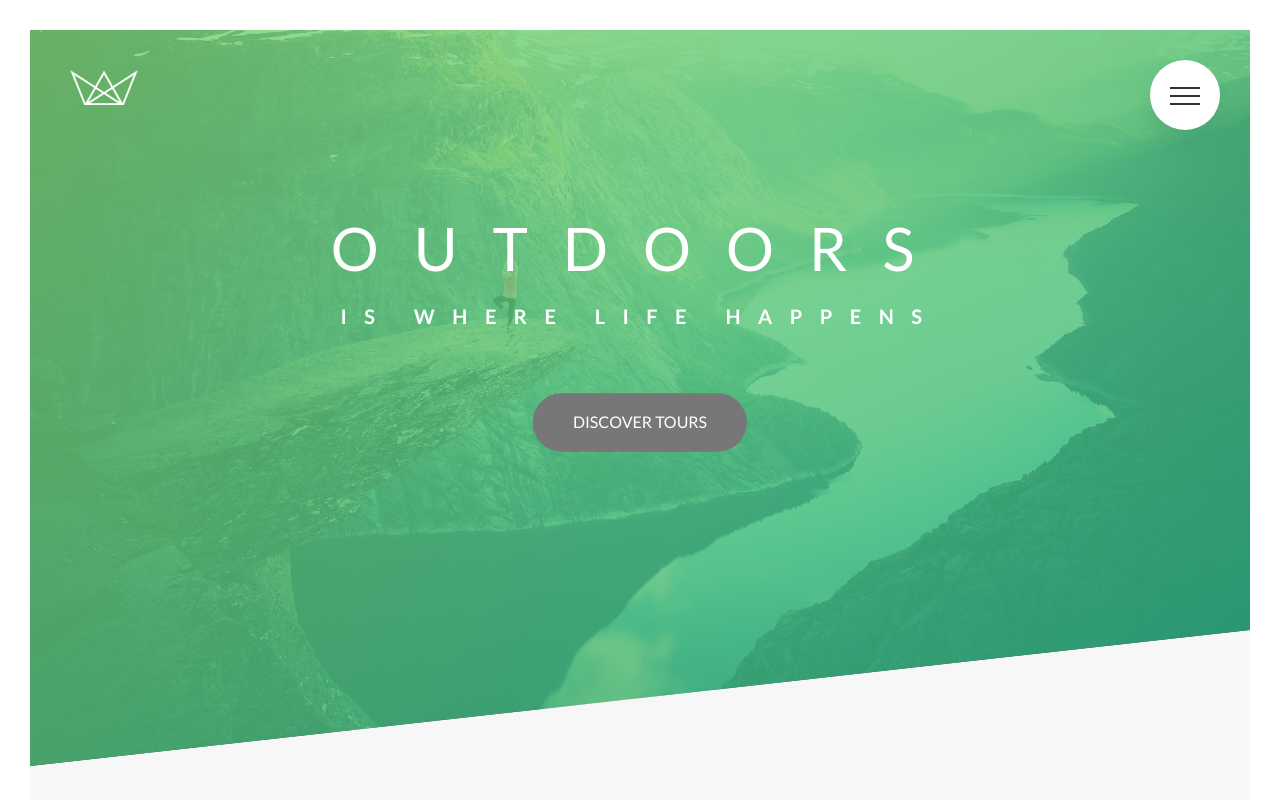
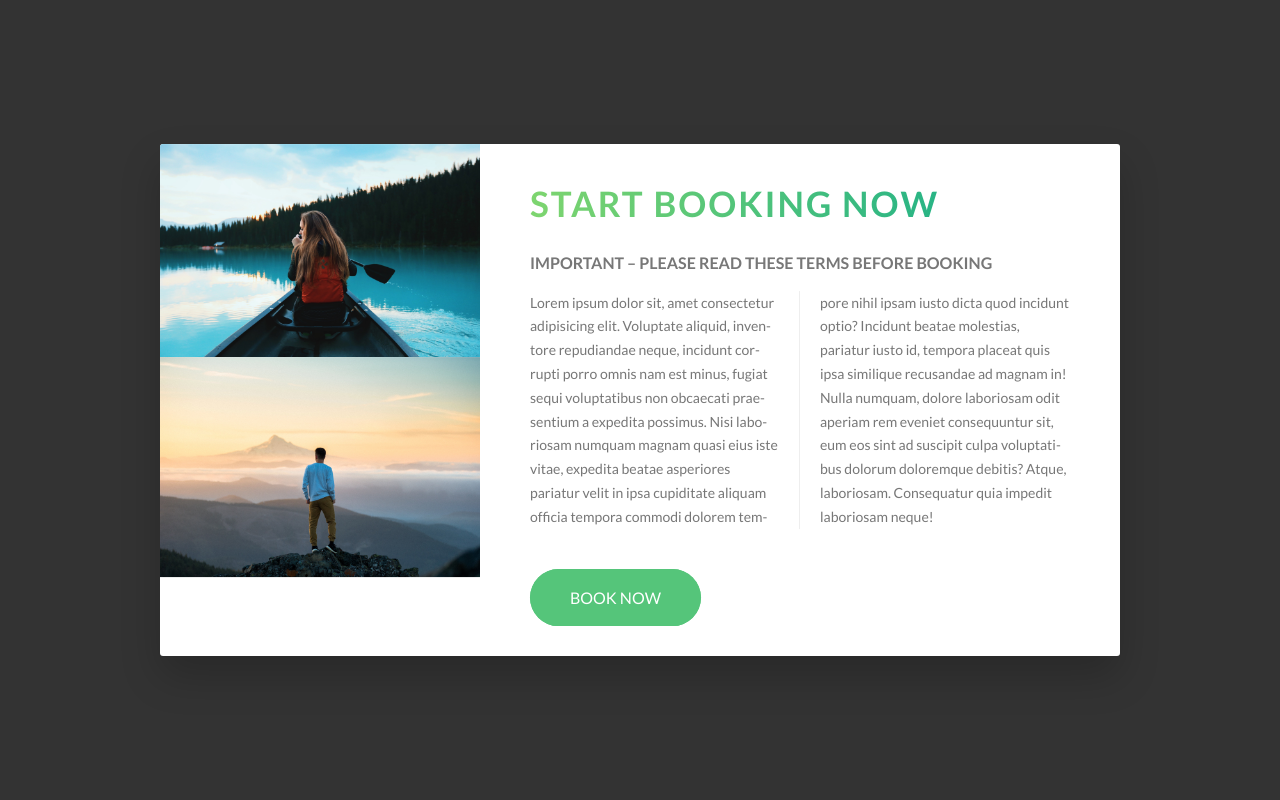
Before and after one commit to jimmyayo/Natours, a website: page index.html in a window 1280 px wide. Shown: the top 800 px of the page. Drawn offline with Linux system fonts and the light colour scheme.

Commit message:
booking popup

```diff
--- a/index.html
+++ b/index.html
@@ -374,6 +374,24 @@
         </div>
     </footer>
 
+    <div class="popup">
+        <div class="popup__content">
+            <div class="popup__left">
+                <img src="img/nat-8.jpg" alt="tour photo" class="popup__img">
+                <img src="img/nat-9.jpg" alt="tour photo" class="popup__img">
+
+            </div>
+            <div class="popup__right">
+                <h2 class="heading-secondary u-margin-bottom-small">Start booking now</h2>
+                <h3 class="heading-tertiary u-margin-bottom-small">Important &ndash; Please read these terms before booking </h3>
+                <div class="popup__text">
+                    Lorem ipsum dolor sit, amet consectetur adipisicing elit. Voluptate aliquid, inventore repudiandae neque, incidunt corrupti porro omnis nam est minus, fugiat sequi voluptatibus non obcaecati praesentium a expedita possimus. Nisi laboriosam numquam magnam quasi eius iste vitae, expedita beatae asperiores pariatur velit in ipsa cupiditate aliquam officia tempora commodi dolorem tempore nihil ipsam iusto dicta quod incidunt optio? Incidunt beatae molestias, pariatur iusto id, tempora placeat quis ipsa similique recusandae ad magnam in! Nulla numquam, dolore laboriosam odit aperiam rem eveniet consequuntur sit, eum eos sint ad suscipit culpa voluptatibus dolorum doloremque debitis? Atque, laboriosam. Consequatur quia impedit laboriosam neque!
+                </div>
+                <a href="#" class="btn btn--green">Book now</a>
+            </div>
+        </div>
+    </div>
+
     <!-- <section class="gridtest">
             <div class="row">
                 <div class="col-1-of-2">Col 1 of 2</div>
--- a/sass/abstract/_mixins.scss
+++ b/sass/abstract/_mixins.scss
@@ -5,3 +5,10 @@
       clear: both;
    }
 }
+
+@mixin absoluteCenter {
+   position: absolute;
+   top: 50%;
+   left: 50%;
+   transform: translate(-50%, -50%);
+}
--- /dev/null
+++ b/sass/components/_popup.scss
@@ -0,0 +1,50 @@
+.popup {
+   position: fixed;
+   height: 100vh;
+   width: 100%;
+   top: 0;
+   left: 0;
+   background-color: $color-gray-dark-3;
+   z-index: 9999;
+
+   &__content {
+      @include absoluteCenter;
+      width:75%;
+      background-color: $color-white;
+      box-shadow: 0 2rem 4rem rgba($color-black, .2);
+      border-radius: 3px;
+      display: table;
+      overflow: hidden;
+   }
+
+   &__left {
+      width: 33.333333%;
+      display: table-cell;
+   }
+   &__right{
+      width: 66.666666%;
+      display: table-cell;
+      vertical-align: middle;
+      padding: 3rem 5rem;
+   }
+   &__img {
+      display: block;
+      width: 100%;
+   }
+   &__text {
+      margin-bottom: 4rem;
+      font-size: 1.4rem;
+      -moz-column-count: 2;
+      -moz-column-gap: 4rem;
+      -moz-column-rule: 1px solid $color-gray-light-2;
+
+      column-count: 2;
+      column-gap: 4rem;
+      column-rule: 1px solid $color-gray-light-2;
+
+      -moz-hyphens: auto;
+      -ms-hyphens: auto;
+      -webkit-hyphens: auto;
+      hyphens: auto;
+   }
+}
--- a/sass/main.scss
+++ b/sass/main.scss
@@ -14,6 +14,7 @@
 @import "components/story";
 @import "components/bg-video";
 @import "components/form";
+@import "components/popup";
 
 @import "layout/header";
 @import "layout/grid";
```
Also changed, not shown: css/style.css.
